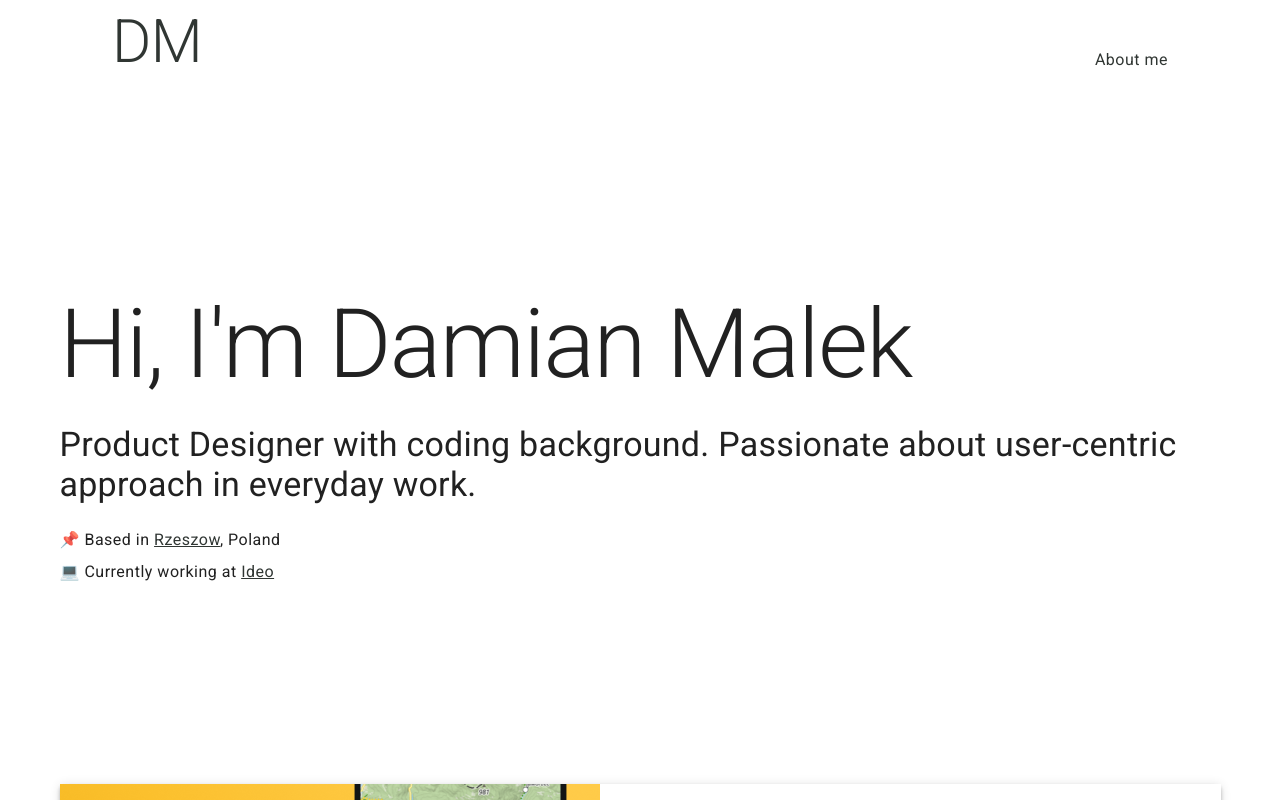
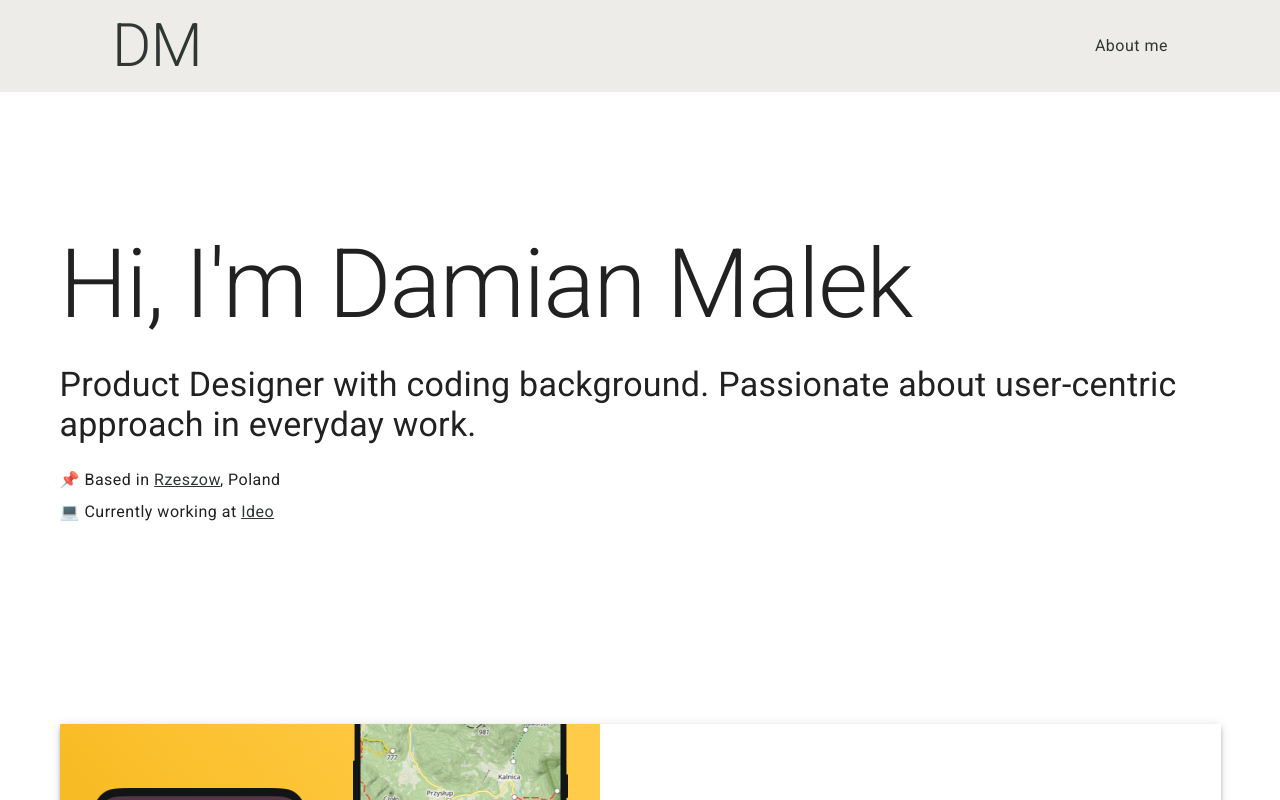
Before and after one commit to dmnmlk/portfolio, a Nuxt app: page / in a window 1280 px wide. Shown: the top 800 px of the page. Built offline with nearby package versions, Linux system fonts and the light colour scheme.

Commit message:
added scroll down hidden / scroll up displayed

```diff
--- a/assets/variables.scss
+++ b/assets/variables.scss
@@ -136,7 +136,7 @@ $headings: (
 }
 
 .above-the-fold {
-  height: calc(100vh - 57px); //57px ma desktop header
+  height: calc(100vh - 56px); //56px ma desktop header
   max-height: 1000px;
 
   @media #{map-get($display-breakpoints, 'sm-and-down')} {
--- a/components/Header.vue
+++ b/components/Header.vue
@@ -1,38 +1,82 @@
 <template>
   <v-container>
-    <div class="top-bar">
-      <div class="logo">
+    <v-card
+      class="top-bar"
+      :class="{ 'top-bar--hidden': !showNavbar }"
+      :elevation="!showNavbar || lastScrollPosition < 50 ? 0 : 6"
+      tile
+      color="secondary"
+    >
+      <div class="top-subbar d-flex justify-space-between align-center">
         <NuxtLink to="/" class="text-decoration-none text-h2">
-          <!-- <div v-if="$vuetify.breakpoint.xsOnly"> -->
-          <div>
-            DM
-          </div>
-          <!-- <div v-else>
-            Damian Malek
-          </div> -->
+          DM
         </NuxtLink>
-      </div>
-      <div class="top-menu">
         <NuxtLink to="/about" class="text-decoration-none menu-item text-body-1">
           About me
         </NuxtLink>
       </div>
-    </div>
+    </v-card>
   </v-container>
 </template>
-<style scoped>
+<script>
+export default {
+  data () {
+    return {
+      showNavbar: true,
+      lastScrollPosition: 0
+    }
+  },
+  mounted () {
+    window.addEventListener('scroll', this.onScroll)
+  },
+  beforeDestroy () {
+    window.removeEventListener('scroll', this.onScroll)
+  },
+  methods: {
+    onScroll () {
+      const currentScrollPosition = window.pageYOffset || document.documentElement.scrollTop
+      if (currentScrollPosition < 0) {
+        return
+      }
+      if (Math.abs(currentScrollPosition - this.lastScrollPosition) < 50) {
+        return
+      }
+      this.showNavbar = currentScrollPosition < this.lastScrollPosition
+      this.lastScrollPosition = currentScrollPosition
+      console.log(currentScrollPosition)
+    }
+  }
+}
+</script>
+<style lang="scss" scoped>
+  @import '~vuetify/src/styles/styles.sass';
+
   .top-bar {
-    display: flex;
-    justify-content: space-between;
-    align-items: flex-end;
+    position: fixed;
+    background-color: #EEECE8;
+    z-index: 999;
+    top: 0;
+    width:100%;
+    left: 0;
+    transform: translate3d(0, 0, 0);
+    transition: 0.1s all ease-out;
+  }
+
+  .top-subbar {
+    margin: 16px auto;
+    max-width: 1056px;
+    @media #{map-get($display-breakpoints, 'md-and-down')} {
+      max-width: calc(100% - 24px);
+    }
+  }
+
+  .top-bar.top-bar--hidden {
+    box-shadow: none;
+    transform: translate3d(0, -100%, 0);
+    transition: 0.1s all ease-in;
   }
 
   .menu-item {
     margin-left: 40px;
   }
-
-  .container {
-    max-width: 1080px;
-  }
-
 </style>
```
Also changed, not shown: 4 other files (tests, documents, lock files or other folders).
